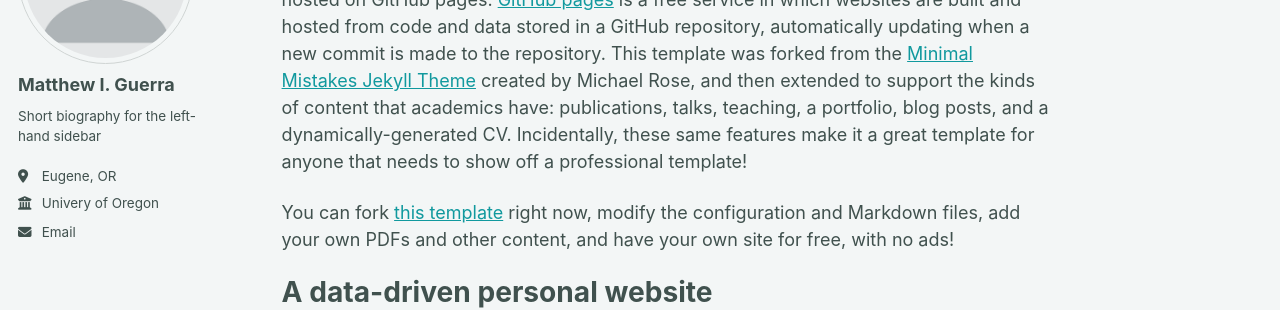
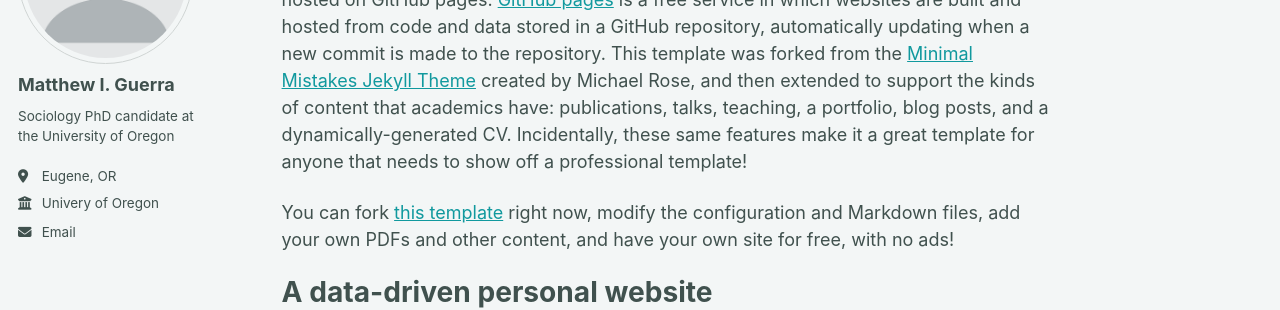
Before and after one commit to matthew-guerra/matthew-guerra.github.io, a Jekyll site: the page built from _pages/about.md, in a window 1280 px wide. Shown: the part 212-522 px from the top of the page. Built offline with Jekyll 4.4.1, drawn with Linux system fonts in a browser that asks for light colours; a script bundle is joined from its source files by our own code; library files that are not in the unit come from our copies.

Commit message:
Update _config.yml

```diff
--- a/_config.yml
+++ b/_config.yml
@@ -16,7 +16,7 @@ description              : &description "Your Name's academic portfolio"   # Upd
 url                      : https://matthew-guerra.github.io # The base hostname & protocol for your site e.g. "https://[your GitHub username].github.io",
                                                            # or if you already have some other page hosted on Github then use "https://[your GitHub username].github.io/[Your Repo Name]"
 baseurl                  : "" # the subpath of your site, e.g. "/blog"
-repository               : "academicpages/academicpages.github.io"
+repository               : "matthew-guerra/matthew-guerra.github.io"
 
 # Site Author - The following control what appear as part of the author content on the side bar.
 #               If a field is blank the icon and link will not appear, otherwise it will be shown.
@@ -26,7 +26,7 @@ author:
   avatar           : "profile.png"
   name             : "Matthew I. Guerra"
   pronouns         : # example: "she/her"
-  bio              : "Short biography for the left-hand sidebar"
+  bio              : "Sociology PhD candidate at the University of Oregon"
   location         : "Eugene, OR"
   employer         : "Univery of Oregon"
   uri              : # URL
```
